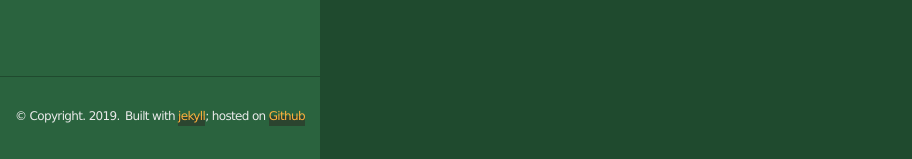
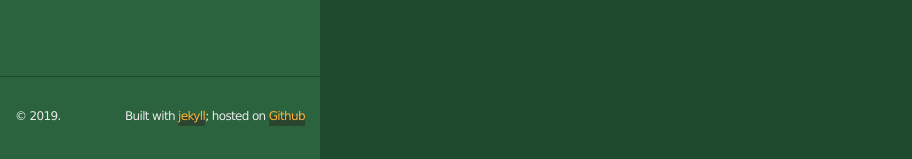
Before and after one commit to chiich/portfolio, a Jekyll site: the page built from index.md, in a window 1280 px wide. Shown: the part 738-897 px from the top of the page, without its empty margins (0-912 px from the left). Built offline with Jekyll 4.4.1, drawn with Linux system fonts in a browser that asks for light colours; nearby versions of some CDN libraries; some web fonts are replaced.

Commit message:
two-column layout trial

```diff
--- a/_includes/footer.html
+++ b/_includes/footer.html
@@ -1,7 +1,7 @@
 <footer>
   <div class="inner">
 
-  <p class="copyright"> &copy; Copyright. 2019.</p>
+  <p class="copyright"> &copy; 2019.</p>
   <p class="attrib">Built with <a href="https://jekyllrb.com">jekyll</a>; hosted on <a href="https://github.com">Github</a></p>
   </div>
 </footer>
```
